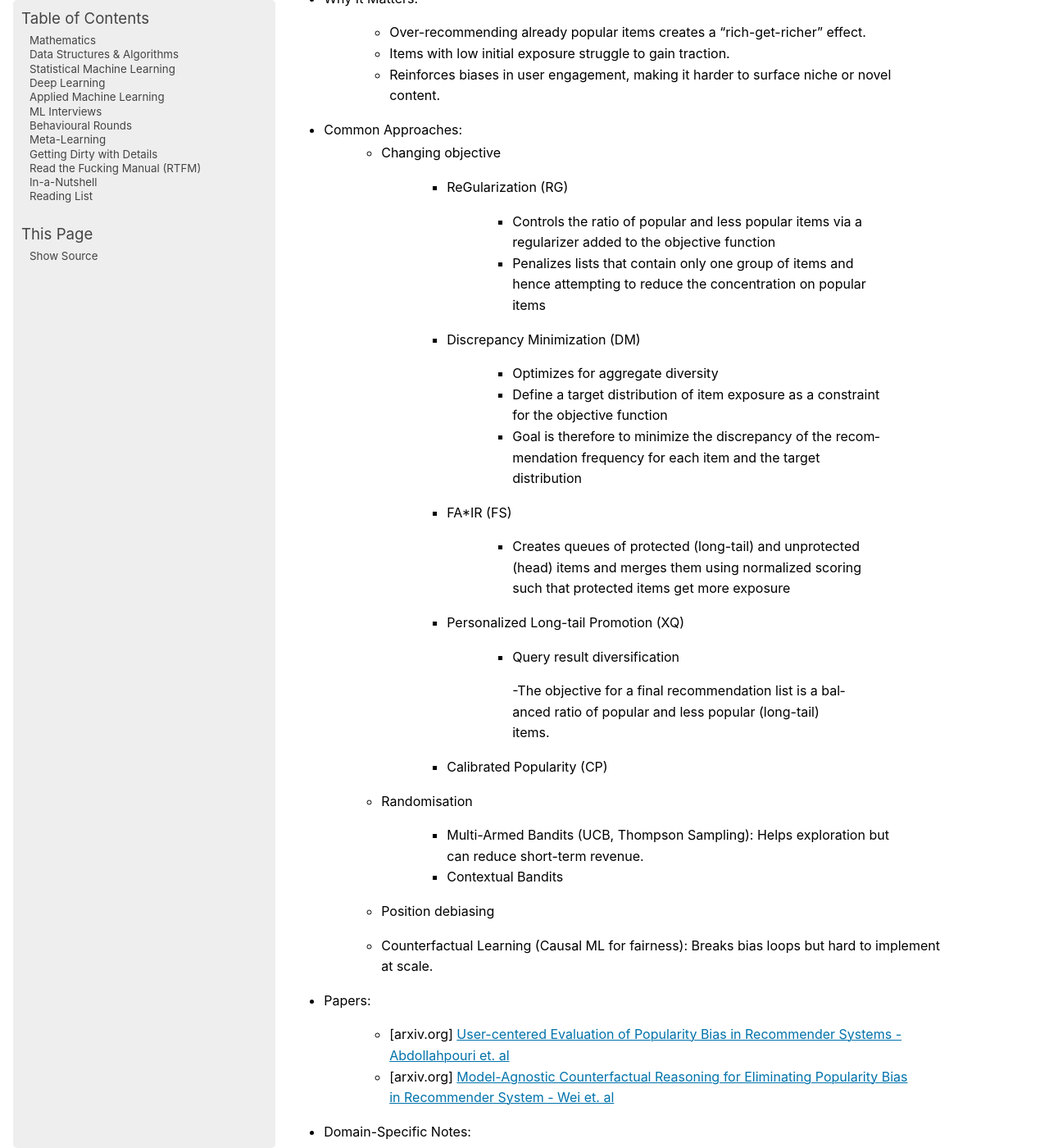
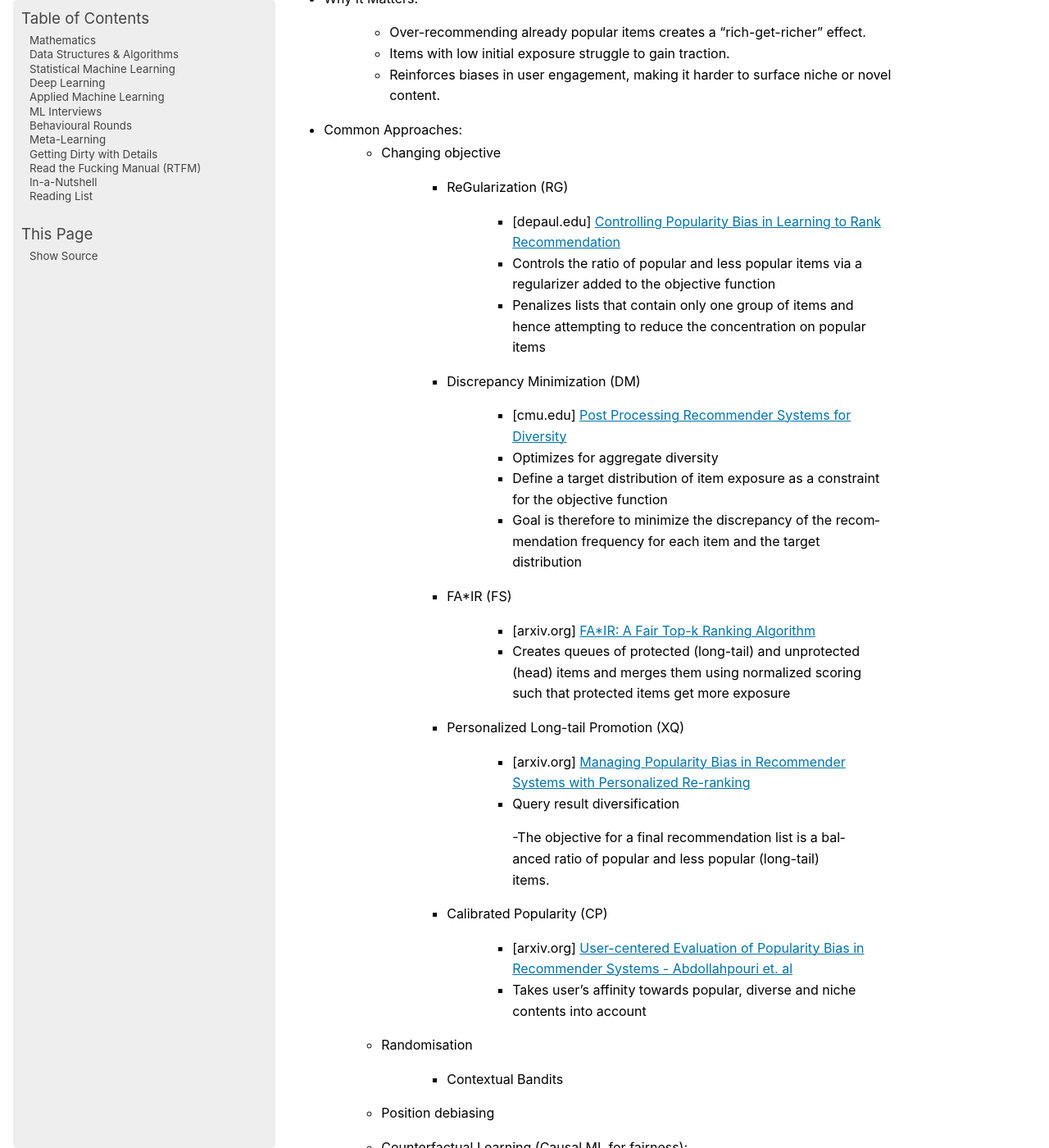
Before and after one commit to uselesstechjunks/leetcode, a Sphinx documentation site: the page built from docs/source/applied/methods/rank.rst, in a window 1280 px wide and 1400 px high, scrolled down 25056 px. Shown: the whole window at 82% size. Built offline with Sphinx 7.4.7, drawn with Linux system fonts in a browser that asks for light colours; pages that are not in the unit, such as notebooks, are missing from menus; some of the changed text lies outside the part shown.

Commit message:
Update rank.rst

```diff
--- a/docs/source/applied/methods/rank.rst
+++ b/docs/source/applied/methods/rank.rst
@@ -868,32 +868,35 @@ Popularity Bias & Feedback Loops
 
 		- ReGularization (RG)
 
+			- [depaul.edu] `Controlling Popularity Bias in Learning to Rank Recommendation <https://scds.cdm.depaul.edu/wp-content/uploads/2017/05/SOCRS_2017_paper_5.pdf>`_
 			- Controls the ratio of popular and less popular items via a regularizer added to the objective function
 			- Penalizes lists that contain only one group of items and hence attempting to reduce the concentration on popular items
 		- Discrepancy Minimization (DM)
 
+			- [cmu.edu] `Post Processing Recommender Systems for Diversity <https://www.contrib.andrew.cmu.edu/~ravi/kdd17.pdf>`_
 			- Optimizes for aggregate diversity
 			- Define a target distribution of item exposure as a constraint for the objective function
 			- Goal is therefore to minimize the discrepancy of the recommendation frequency for each item and the target distribution
 		- FA*IR (FS)
 
+			- [arxiv.org] `FA*IR: A Fair Top-k Ranking Algorithm <https://arxiv.org/abs/1706.06368>`_
 			- Creates queues of protected (long-tail) and unprotected (head) items and merges them using normalized scoring such that protected items get more exposure
 		- Personalized Long-tail Promotion (XQ)
 
+			- [arxiv.org] `Managing Popularity Bias in Recommender Systems with Personalized Re-ranking <https://arxiv.org/abs/1901.07555>`_
 			- Query result diversification
 			 -The objective for a final recommendation list is a balanced ratio of popular and less popular (long-tail) items.
 		- Calibrated Popularity (CP)
+
+			- [arxiv.org] `User-centered Evaluation of Popularity Bias in Recommender Systems - Abdollahpouri et. al <https://arxiv.org/pdf/2103.06364>`_
+			- Takes user's affinity towards popular, diverse and niche contents into account
 	- Randomisation
 
-		- Multi-Armed Bandits (UCB, Thompson Sampling): Helps exploration but can reduce short-term revenue.
 		- Contextual Bandits
 	- Position debiasing
-	- Counterfactual Learning (Causal ML for fairness): Breaks bias loops but hard to implement at scale.
-
-- Papers:
-
-	- [arxiv.org] `User-centered Evaluation of Popularity Bias in Recommender Systems - Abdollahpouri et. al <https://arxiv.org/pdf/2103.06364>`_
-	- [arxiv.org] `Model-Agnostic Counterfactual Reasoning for Eliminating Popularity Bias in Recommender System - Wei et. al <https://arxiv.org/pdf/2010.15363>`_
+	- Counterfactual Learning (Causal ML for fairness):
+
+		- [arxiv.org] `Model-Agnostic Counterfactual Reasoning for Eliminating Popularity Bias in Recommender System - Wei et. al <https://arxiv.org/pdf/2010.15363>`_
 
 - Domain-Specific Notes:
 
```
